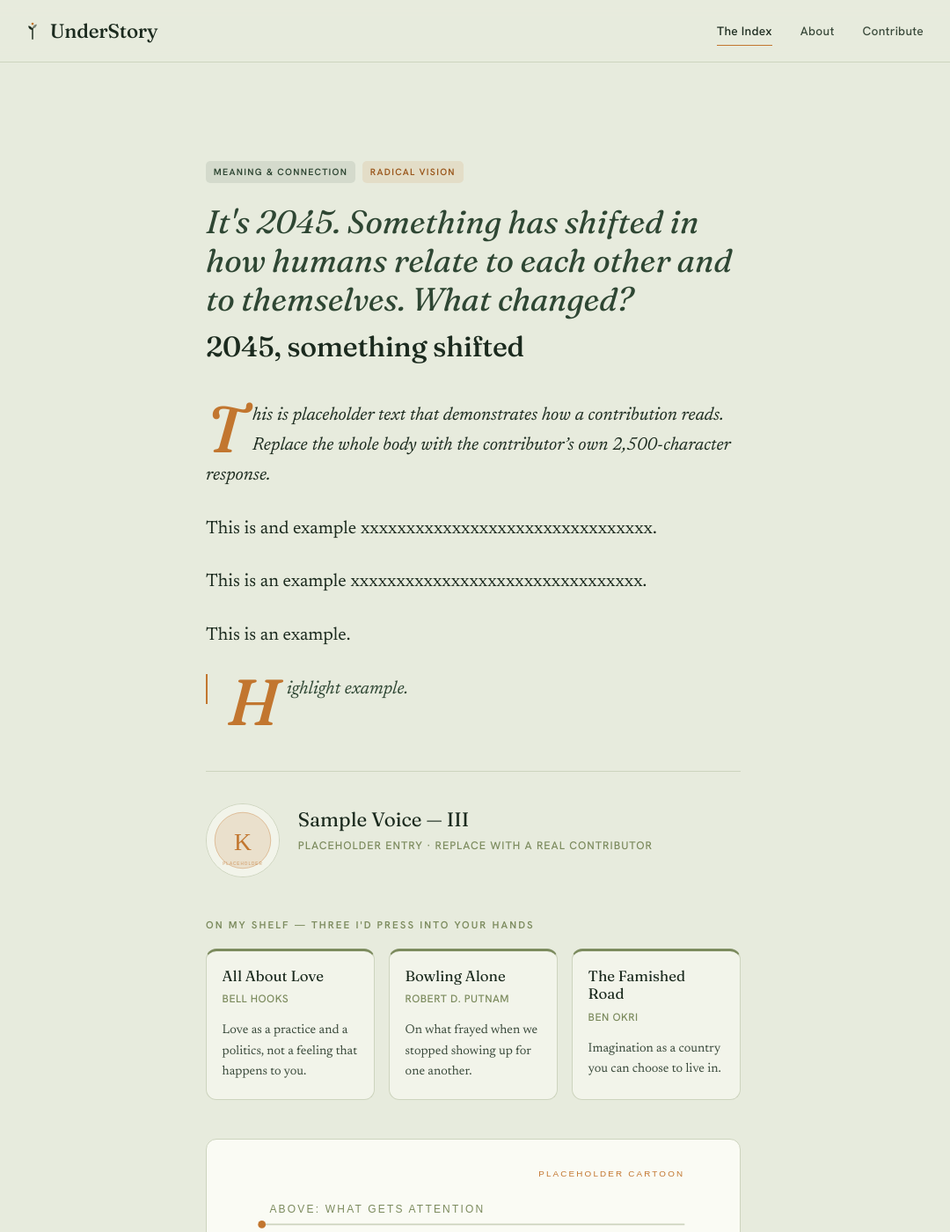
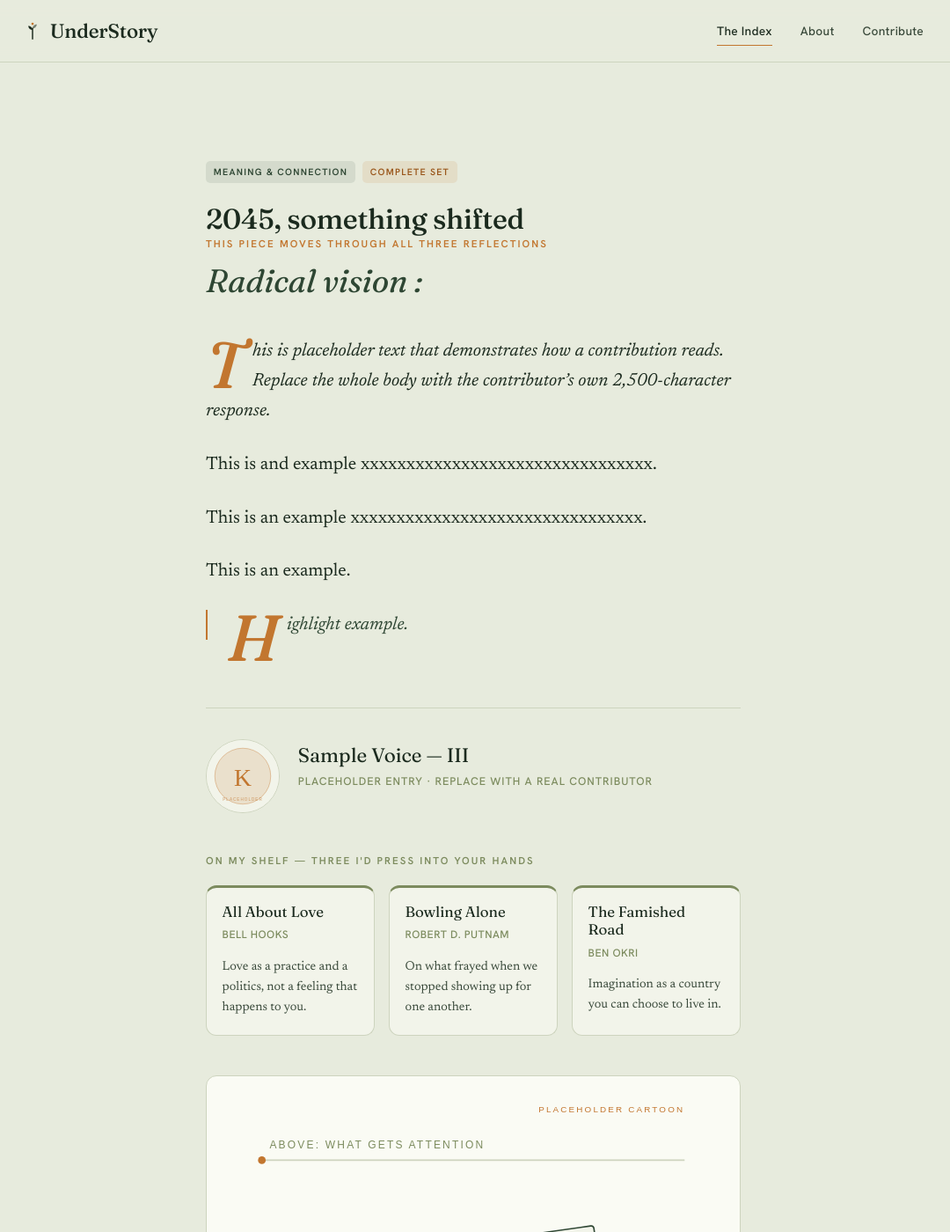
Before and after one commit to valentina-rm/understory, a Jekyll site: the page built from _contributions/sample-meaning-vision.md, in a window 1280 px wide and 1400 px high. Shown: the whole window at 88% size, without its empty margins (102-1182 px from the left). Built offline with Jekyll 4.4.1, drawn with Linux system fonts in a browser that asks for light colours.

Commit message:
Add first two entries + multi-type support

```diff
--- a/_layouts/contribution.html
+++ b/_layouts/contribution.html
@@ -7,13 +7,27 @@ layout: default
 <article class="piece">
   <div class="shell">
 
-       <header class="piece-head rise">
+    <header class="piece-head rise">
       <div class="piece-tax">
-        <a class="tax tax--topic" href="{{ '/index/' | relative_url }}?topic={{ page.topic }}">{{ topic_label }}</a>
-        <a class="tax tax--type"  href="{{ '/index/' | relative_url }}?type={{ page.type }}">{{ type_label }}</a>
+        <a class="tax tax--topic" href="{{ '/index/' | relative_url }}?topic={{ page.topic }}">{{ site.data.taxonomy.topics[page.topic] }}</a>
+        {%- if page.type.size > 1 -%}
+          <span class="tax tax--type">Complete set</span>
+        {%- else -%}
+          {%- assign t = page.type | join: "" -%}
+          <a class="tax tax--type" href="{{ '/index/' | relative_url }}?type={{ t }}">{{ site.data.taxonomy.types[t] }}</a>
+        {%- endif -%}
       </div>
-      <p class="piece-q">{{ page.question }}</p>
       {% if page.title %}<h1 class="piece-title">{{ page.title }}</h1>{% endif %}
+      {%- if page.type.size > 1 -%}
+        <div class="piece-questions">
+          <span class="eyebrow eyebrow--sun">This piece moves through all three reflections</span>
+          {%- for t in page.type -%}
+            <p class="piece-q">{{ site.data.taxonomy.types[t] }} : {{ page.questions[t] }}</p>
+          {%- endfor -%}
+        </div>
+      {%- else -%}
+        <p class="piece-q">{{ page.question }}</p>
+      {%- endif -%}
     </header>
 
     <div class="piece-body rise d1">
--- a/assets/css/main.css
+++ b/assets/css/main.css
@@ -499,6 +499,8 @@ p  { margin: 0 0 1.1em; }
   color: var(--ink);
   margin: 0.8rem 0 0;
 }
+.piece-questions .piece-q { margin: 0.4rem 0 0; }
+.piece-questions .eyebrow { display: block; margin-bottom: 0.6rem; }
 .piece-q {
   font-family: var(--display); font-weight: 400; font-style: italic;
   font-size: clamp(1.5rem, 3.4vw, 2.3rem); line-height: 1.2; color: var(--canopy);
--- a/assets/js/site.js
+++ b/assets/js/site.js
@@ -39,8 +39,8 @@
     var shown = 0;
     cards.forEach(function (card) {
       var okTopic = state.topic === "all" || card.dataset.topic === state.topic;
-      var okType = state.type === "all" || card.dataset.type === state.type;
-      var show = okTopic && okType;
+      var cardTypes = (card.dataset.type || "").split(" ");
+      var okType = state.type === "all" || cardTypes.indexOf(state.type) !== -1;
       card.style.display = show ? "" : "none";
       if (show) shown++;
     });
```
Also changed, not shown: _contributions/ teju-akande-climate-vision.md (added, +38 -0 lines), _contributions/ramin-felfeli-meaning-complete.md (added, +35 -0 lines), the-index.html (+7 -3 lines).
